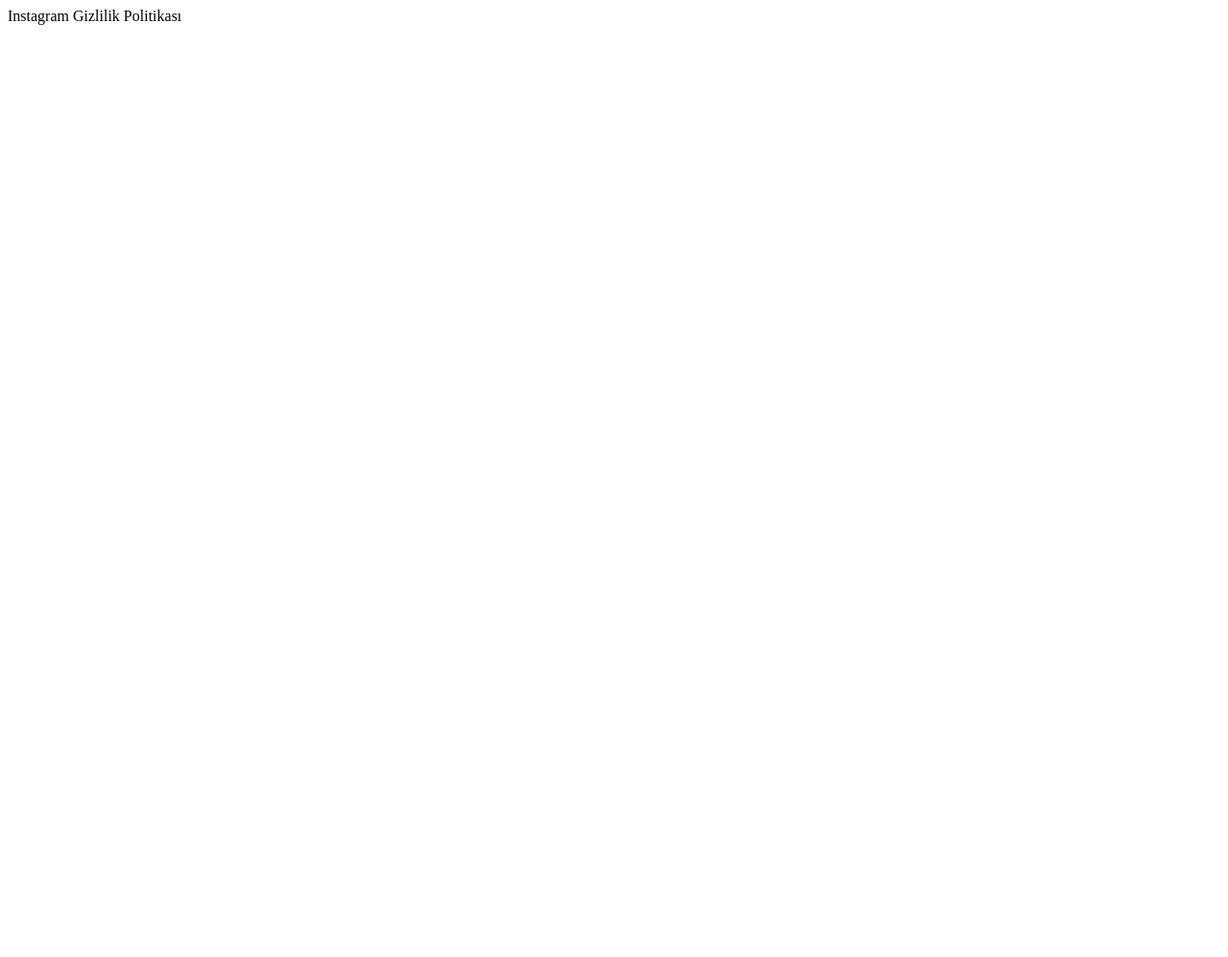
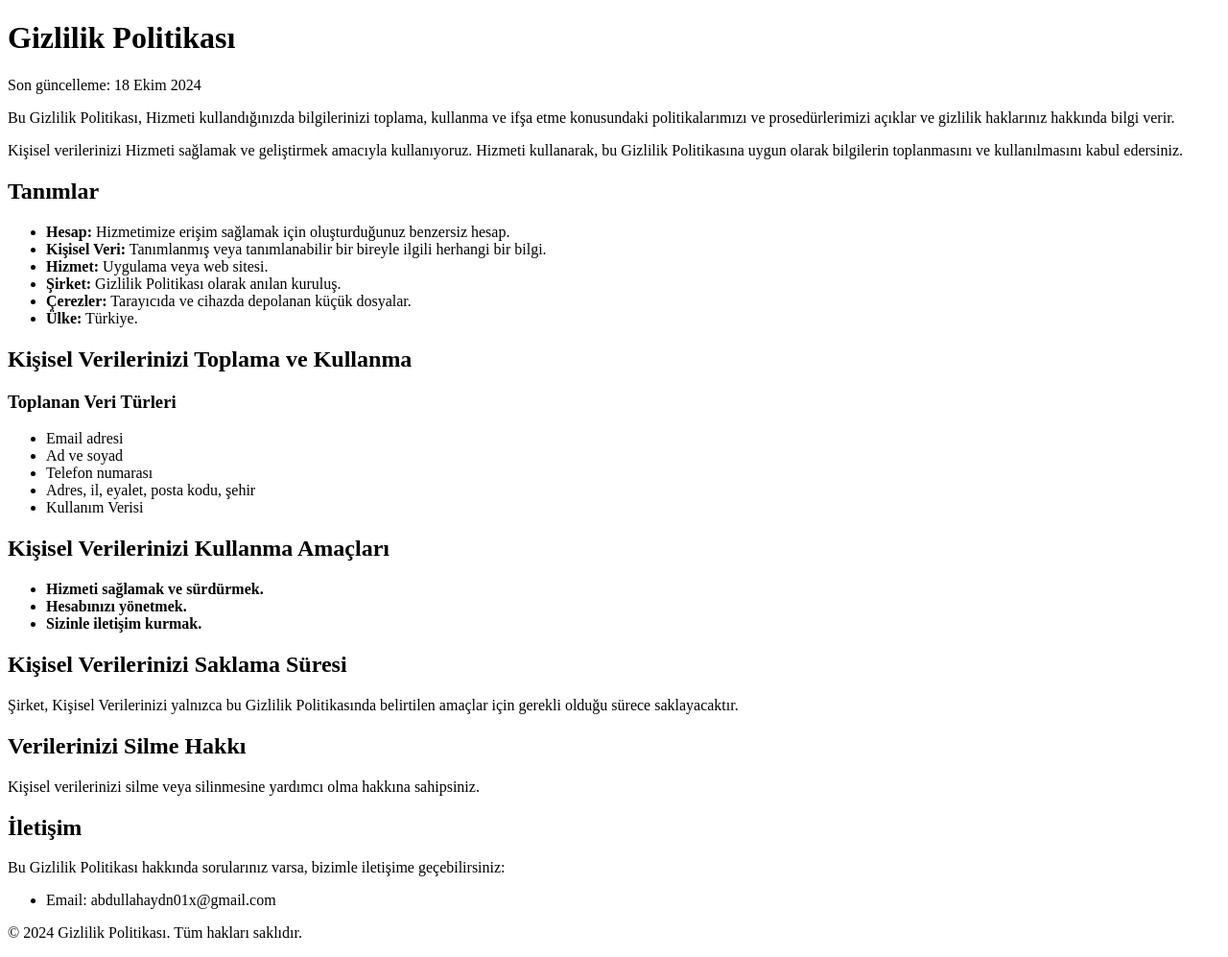
Before and after one commit to abdullahaydiin/politika, a plain HTML site: page index.html in a window 1280 px wide. Shown: the whole page at 96% size. Before the commit the page ends 800 px from the top, so only its background shows below. Drawn offline with Linux system fonts and the light colour scheme.

Commit message:
Update index.html

```diff
--- a/index.html
+++ b/index.html
@@ -1,12 +1,76 @@
 <!DOCTYPE html>
-<html>
+<html lang="tr">
 <head>
-        <meta charset="utf-8">
-        <meta http-equiv="X-UA-Compatible" content="IE=edge">
-        <meta name="viewport" content="width=device-width, initial-scale=1">
-        <title>Gizlilik Politikası</title>
+    <meta charset="UTF-8">
+    <meta name="viewport" content="width=device-width, initial-scale=1.0">
+    <title>Gizlilik Politikası</title>
+    <link rel="stylesheet" href="styles.css"> <!-- Dış stil dosyanızı ekleyin -->
 </head>
-    <body>
-            Instagram Gizlilik Politikası
-    </body>
+<body>
+    <header>
+        <h1>Gizlilik Politikası</h1>
+        <p>Son güncelleme: 18 Ekim 2024</p>
+    </header>
+    <main>
+        <section>
+            <p>Bu Gizlilik Politikası, Hizmeti kullandığınızda bilgilerinizi toplama, kullanma ve ifşa etme konusundaki politikalarımızı ve prosedürlerimizi açıklar ve gizlilik haklarınız hakkında bilgi verir.</p>
+            <p>Kişisel verilerinizi Hizmeti sağlamak ve geliştirmek amacıyla kullanıyoruz. Hizmeti kullanarak, bu Gizlilik Politikasına uygun olarak bilgilerin toplanmasını ve kullanılmasını kabul edersiniz.</p>
+        </section>
+
+        <section>
+            <h2>Tanımlar</h2>
+            <ul>
+                <li><strong>Hesap:</strong> Hizmetimize erişim sağlamak için oluşturduğunuz benzersiz hesap.</li>
+                <li><strong>Kişisel Veri:</strong> Tanımlanmış veya tanımlanabilir bir bireyle ilgili herhangi bir bilgi.</li>
+                <li><strong>Hizmet:</strong> Uygulama veya web sitesi.</li>
+                <li><strong>Şirket:</strong> Gizlilik Politikası olarak anılan kuruluş.</li>
+                <li><strong>Çerezler:</strong> Tarayıcıda ve cihazda depolanan küçük dosyalar.</li>
+                <li><strong>Ülke:</strong> Türkiye.</li>
+            </ul>
+        </section>
+
+        <section>
+            <h2>Kişisel Verilerinizi Toplama ve Kullanma</h2>
+            <h3>Toplanan Veri Türleri</h3>
+            <ul>
+                <li>Email adresi</li>
+                <li>Ad ve soyad</li>
+                <li>Telefon numarası</li>
+                <li>Adres, il, eyalet, posta kodu, şehir</li>
+                <li>Kullanım Verisi</li>
+            </ul>
+        </section>
+
+        <section>
+            <h2>Kişisel Verilerinizi Kullanma Amaçları</h2>
+            <ul>
+                <li><strong>Hizmeti sağlamak ve sürdürmek.</strong></li>
+                <li><strong>Hesabınızı yönetmek.</strong></li>
+                <li><strong>Sizinle iletişim kurmak.</strong></li>
+            </ul>
+        </section>
+
+        <section>
+            <h2>Kişisel Verilerinizi Saklama Süresi</h2>
+            <p>Şirket, Kişisel Verilerinizi yalnızca bu Gizlilik Politikasında belirtilen amaçlar için gerekli olduğu sürece saklayacaktır.</p>
+        </section>
+
+        <section>
+            <h2>Verilerinizi Silme Hakkı</h2>
+            <p>Kişisel verilerinizi silme veya silinmesine yardımcı olma hakkına sahipsiniz.</p>
+        </section>
+
+        <section>
+            <h2>İletişim</h2>
+            <p>Bu Gizlilik Politikası hakkında sorularınız varsa, bizimle iletişime geçebilirsiniz:</p>
+            <ul>
+                <li>Email: abdullahaydn01x@gmail.com</li>
+            </ul>
+        </section>
+    </main>
+
+    <footer>
+        <p>&copy; 2024 Gizlilik Politikası. Tüm hakları saklıdır.</p>
+    </footer>
+</body>
 </html>
```
